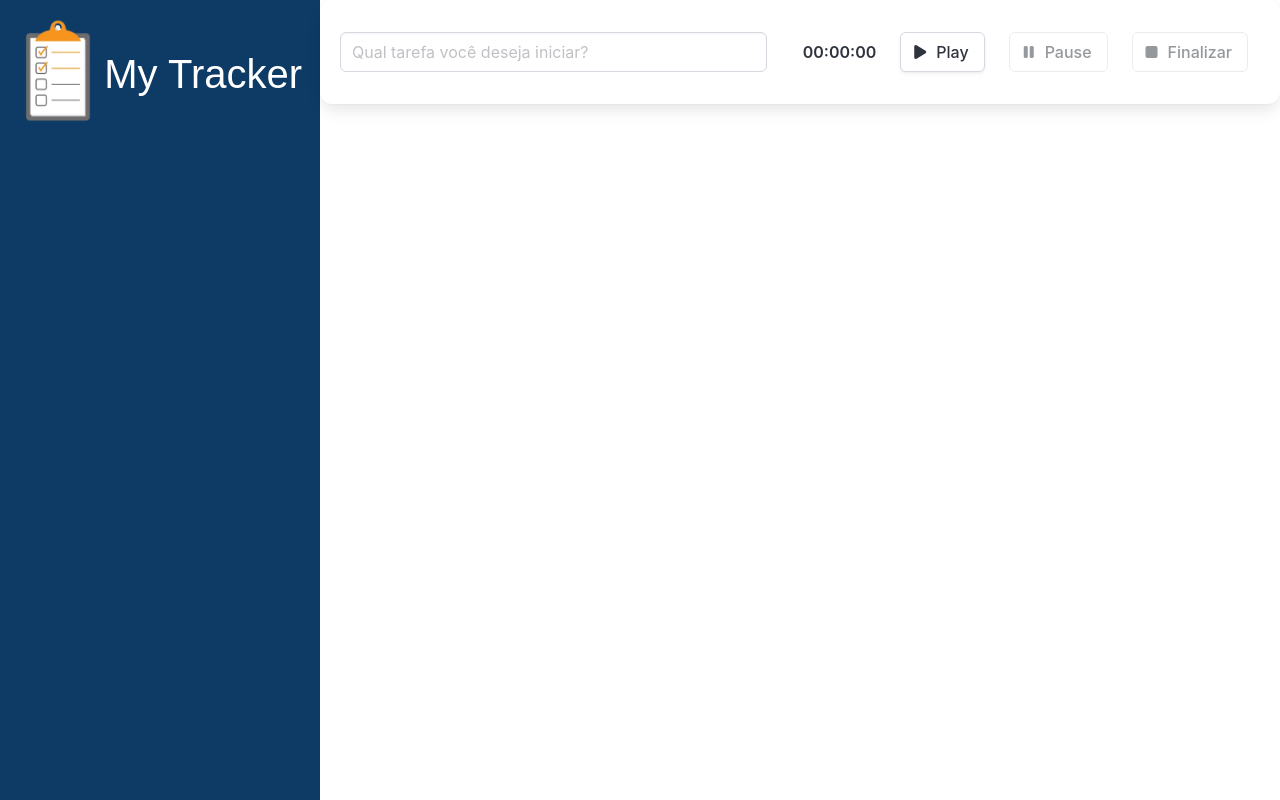
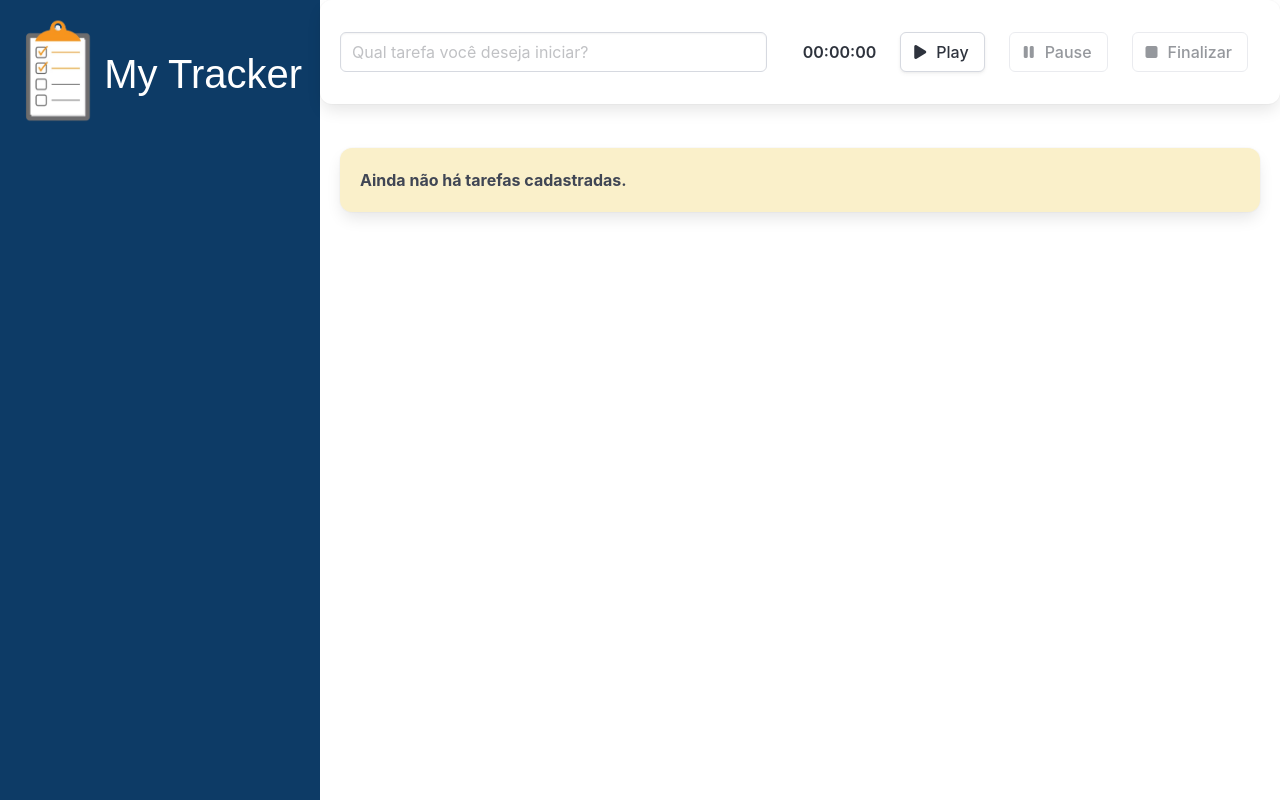
Before and after one commit to EduardoPSRodrigues/MyTracker, a Vue app: page / in a window 1280 px wide. Built offline with nearby package versions, Linux system fonts and the light colour scheme; a web font is replaced by a local one.

Commit message:
Adicionando condicional para renderizar a home page

```diff
--- a/src/App.vue
+++ b/src/App.vue
@@ -9,6 +9,10 @@
 
       <div class="lista-tarefas">
         <Tarefa v-for="(tarefa, index) in tarefas" :key="index" :tarefa="tarefa" />
+
+        <Box v-if="listaEstaVazia">
+          Ainda não há tarefas cadastradas.
+        </Box>
       </div>
     </div>
   </main>
@@ -17,6 +21,7 @@
 <script lang="ts">
 import { defineComponent } from 'vue';
 import BarraLateral from './components/BarraLateral.vue';
+import Box from './components/Box.vue';
 import Formulario from './components/Formulario.vue';
 import Tarefa from './components/Tarefa.vue';
 import ITarefa from './interfaces/ITarefa';
@@ -27,6 +32,7 @@
     BarraLateral,
     Formulario,
     Tarefa,
+    Box,
   },
   data() {
     return {
@@ -38,6 +44,11 @@
       this.tarefas.push(tarefa);
     },
   },
+  computed: {
+    listaEstaVazia(): boolean {
+      return this.tarefas.length === 0;
+    },
+  }
 });
 </script>
 
```
